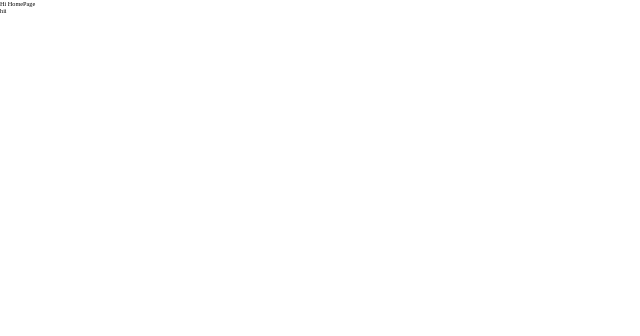
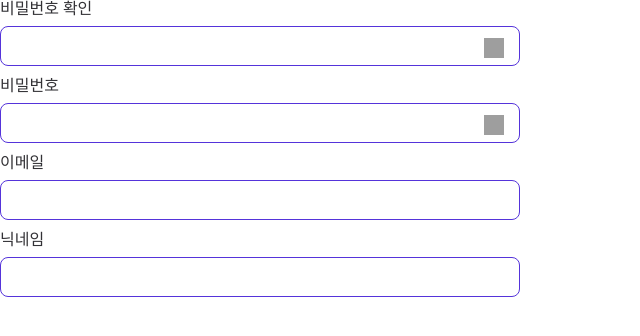
Before and after one commit to part3-team6/TeamProject, a Next.js app: page / in a window 1280 px wide. Shown: the top 336 px of the page, without its empty margins (0-640 px from the left). Built offline with nearby package versions, Linux system fonts and the light colour scheme; grey boxes are pictures that could not be loaded.

Commit message:
fix : input 수정

```diff
--- a/components/input/index.tsx
+++ b/components/input/index.tsx
@@ -3,10 +3,12 @@ import * as S from "./styled";
 import Image from "next/image";
 
 interface InputProps {
+  title: string;
+  placeholder: string;
   data: string;
+  wrong: boolean;
 }
-
-function Input({ data }: InputProps) {
+function Input({ data, placeholder, title, wrong = false }: InputProps) {
   const [pwd, setPwd] = useState(true);
 
   const handlePwd = () => {
@@ -15,24 +17,24 @@ function Input({ data }: InputProps) {
 
   return (
     <>
-      {data === "email" ? (
+      {data !== "pwd" ? (
         <S.inputWrap>
-          <S.label htmlFor="email">이메일</S.label>
+          <S.label htmlFor={data}>{title}</S.label>
           <S.input
-            type="email"
-            id="email"
-            placeholder="이메일을 입력해 주세요"
+            type={data === "이메일" ? "email" : "text"}
+            id={data}
+            placeholder={placeholder}
           ></S.input>
-          <S.wrong>이메일 형식으로 작성해 주세요.</S.wrong>
+          {wrong && <S.wrong>{data} 형식으로 작성해 주세요.</S.wrong>}
         </S.inputWrap>
       ) : (
         <S.inputWrap>
-          <S.label htmlFor="password">비밀번호</S.label>
+          <S.label htmlFor={data}>{title}</S.label>
           <S.inputInner>
             <S.input
               type={pwd ? "password" : "text"}
-              id="password"
-              placeholder="비밀번호를 입력해 주세요"
+              id={data}
+              placeholder={placeholder}
             ></S.input>
             <S.imageWrap onClick={handlePwd}>
               {pwd ? (
@@ -42,7 +44,13 @@ function Input({ data }: InputProps) {
               )}
             </S.imageWrap>
           </S.inputInner>
-          <S.wrong>8자 이상 입력해 주세요.</S.wrong>
+
+          {wrong &&
+            (title === "비밀번호" ? (
+              <S.wrong>8자 이상 입력해 주세요.</S.wrong>
+            ) : (
+              <S.wrong>비밀번호를 확인해 주세요.</S.wrong>
+            ))}
         </S.inputWrap>
       )}
     </>
--- a/pages/index.tsx
+++ b/pages/index.tsx
@@ -1,10 +1,29 @@
 import Head from "next/head";
+import Input from "@/components/input";
 
 export default function Home() {
   return (
     <>
-      <div>Hi HomePage </div>
-      <div> hii</div>
+      <Input
+        title="비밀번호 확인"
+        palceholder="비밀번호를 한번 더 입력해 주세요"
+        data="pwd"
+      />
+      <Input
+        title="비밀번호"
+        palceholder="비밀번호를 한번 더 입력해 주세요"
+        data="pwd"
+      />
+      <Input
+        title="이메일"
+        palceholder="이메일를 한번 더 입력해 주세요"
+        data="이메일"
+      />
+      <Input
+        title="닉네임"
+        palceholder="닉네임를 한번 더 입력해 주세요"
+        data="닉네임"
+      />
     </>
   );
 }
```
